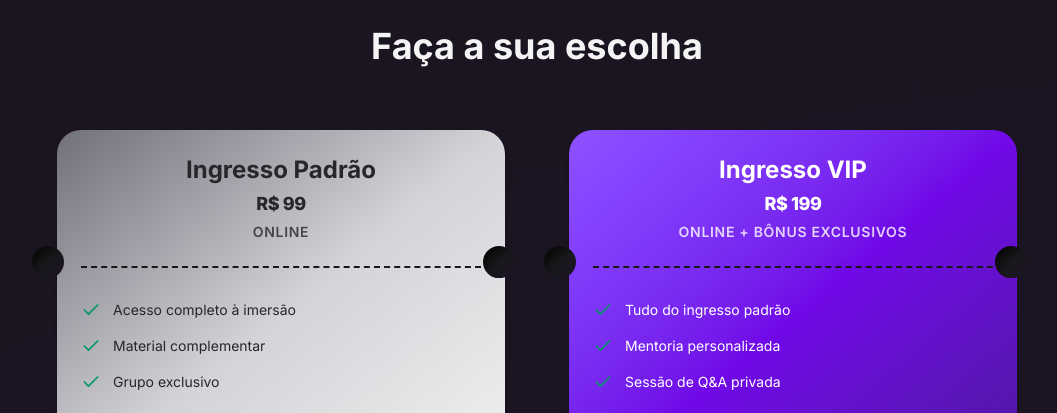
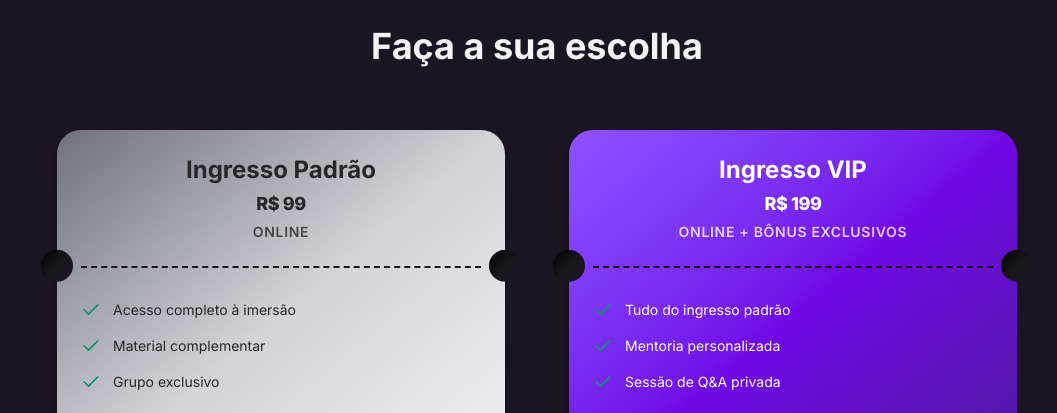
Before and after one commit to Kamilahsantos/landing-workshop-dev5D, an Astro site: page / in a window 1280 px wide. Shown: the part 6940-7353 px from the top of the page, without its empty margins (103-1160 px from the left). Built offline with nearby package versions, Linux system fonts and the light colour scheme; Astro itself is replaced by a stand-in of ours.

Commit message:
✨ Refactor TicketCard component styles for improved structure and clarity

```diff
--- a/src/components/ui/TicketCard.astro
+++ b/src/components/ui/TicketCard.astro
@@ -35,7 +35,7 @@ const isHighlighted = variant === 'vip';
     <p class='text-sm font-semibold tracking-wider uppercase opacity-80'>{type}</p>
   </div>
 
-  <div class='w-full border-t-2 border-dashed border-zinc-900' />
+  <div class='w-full border-t-2 border-dashed border-zinc-900'></div>
 
   <ul class='flex flex-col items-start gap-4 my-8'>
     {
@@ -53,3 +53,32 @@ const isHighlighted = variant === 'vip';
     </MainButton>
   </div>
 </div>
+
+<style>
+  .ticket-shape::before,
+  .ticket-shape::after {
+    content: '';
+    position: absolute;
+    width: 32px;
+    height: 32px;
+    background-image: radial-gradient(
+      circle at 120% 120%,
+      rgba(147, 51, 234, 0.15),
+      rgba(24, 24, 27, 1) 60%,
+      rgba(0, 0, 0, 1) 100%
+    );
+    background-color: #0a0a0a;
+    border-radius: 50%;
+    top: 35%;
+    transform: translateY(-35%);
+    z-index: 1;
+  }
+
+  .ticket-shape::before {
+    left: -16px;
+  }
+
+  .ticket-shape::after {
+    right: -16px;
+  }
+</style>
--- a/src/styles/global.css
+++ b/src/styles/global.css
@@ -183,7 +183,7 @@
     @apply font-semibold text-xs font-[var(--font-sans)];
   }
 
-  .ticket-shape::before,
+  /* .ticket-shape::before,
   .ticket-shape::after {
     content: "";
     position: absolute;
@@ -195,7 +195,7 @@
         rgba(0, 0, 0, 1) 100%);
     background-color: #0a0a0a;
     border-radius: 50%;
-    /* rotate: 45deg; */
+    rotate: 45deg;
     top: 34%;
     transform: translateY(-34%);
     z-index: 1;
@@ -207,5 +207,5 @@
 
   .ticket-shape::after {
     right: -10px;
-  }
+  } */
 }
```
